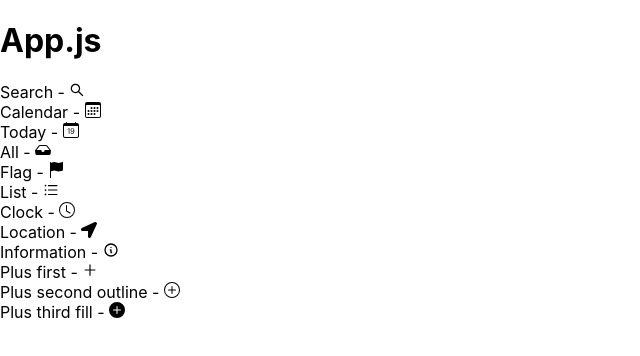
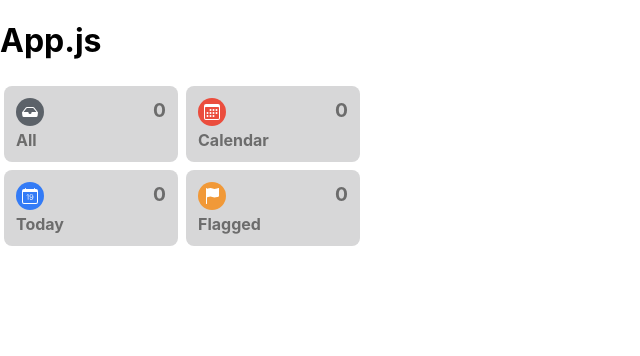
Before and after one commit to Olexandr25/ios-Planner, a React (Create React App) app: page / in a window 1280 px wide. Shown: the top 356 px of the page, without its empty margins (0-640 px from the left). Built offline with nearby package versions, Linux system fonts and the light colour scheme.

Commit message:
Wrote static switchers

```diff
--- a/src/App.js
+++ b/src/App.js
@@ -1,11 +1,11 @@
-import { AiOutlineSearch } from "react-icons/ai"
-import { Icons } from "./components/Icons/"
+import './styles/styles.css';
+import { Switcher } from "./components/Switcher"
 
 function App() {
   return (
     <div className="App">
       <h1>App.js</h1>
-      <Icons />
+      <Switcher />
     </div>
   )
 }
--- /dev/null
+++ b/src/components/Switcher/Switcher.js
@@ -0,0 +1,72 @@
+import React from "react"
+import { SwitcherItem } from "."
+import {
+  BsFillInboxFill,
+  BsCalendar3,
+  BsCalendarDate,
+  BsFillFlagFill,
+} from "react-icons/bs"
+
+const Switcher = () => {
+  const icon = 0,
+    color = 2,
+    length = 0
+  return (
+    <div className="d-flex flex-column">
+      <div className="d-flex">
+        <SwitcherItem
+          color={"switcher-text"}
+          colorFocus={color}
+          bgColor={"bg-color-gray-lighten"}
+          bgColorFocus={"bg-color-gray"}
+          Icon={BsFillInboxFill}
+          iconColor={"color-white"}
+          iconBackgroundColor={"bg-color-gray"}
+          iconColorFocus={icon}
+          text={"All"}
+          length={length}
+        />
+        <SwitcherItem
+          color={"switcher-text"}
+          colorFocus={color}
+          bgColor={"bg-color-gray-lighten"}
+          bgColorFocus={"bg-color-primary"}
+          Icon={BsCalendar3}
+          iconColor={"color-white"}
+          iconBackgroundColor={"bg-color-danger"}
+          iconColorFocus={icon}
+          text={"Calendar"}
+          length={length}
+        />
+      </div>
+      <div className="d-flex">
+        <SwitcherItem
+          color={"switcher-text"}
+          colorFocus={color}
+          bgColor={"bg-color-gray-lighten"}
+          bgColorFocus={"bg-color-danger"}
+          Icon={BsCalendarDate}
+          iconColor={"color-white"}
+          iconBackgroundColor={"bg-color-primary"}
+          iconColorFocus={icon}
+          text={"Today"}
+          length={length}
+        />
+        <SwitcherItem
+          color={"switcher-text"}
+          colorFocus={color}
+          bgColor={"bg-color-gray-lighten"}
+          bgColorFocus={"bg-color-warning"}
+          Icon={BsFillFlagFill}
+          iconColor={"color-white"}
+          iconBackgroundColor={"bg-color-warning"}
+          iconColorFocus={icon}
+          text={"Flagged"}
+          length={length}
+        />
+      </div>
+    </div>
+  )
+}
+
+export default Switcher
--- /dev/null
+++ b/src/components/Switcher/SwitcherItem.js
@@ -0,0 +1,31 @@
+import React from "react"
+
+const SwitcherItem = props => {
+  const {
+    color,
+    colorFocus,
+    bgColor,
+    bgColorFocus,
+    Icon,
+    iconColor,
+    iconBackgroundColor,
+    iconColorFocus,
+    text,
+    length,
+  } = props
+  return (
+    <div className={`p-4 ${color}`}>
+      <div className={`switcher-item ${bgColor}  `}>
+        <div className="d-flex justify-content-between mb-4">
+          <div className={`switcher-icon ${iconBackgroundColor} ${iconColor}`}>
+            <Icon />
+          </div>
+          <div className="fs-larger">{length}</div>
+        </div>
+        <div>{text}</div>
+      </div>
+    </div>
+  )
+}
+
+export default SwitcherItem
--- /dev/null
+++ b/src/components/Switcher/index.js
@@ -0,0 +1,2 @@
+export { default as Switcher } from "./Switcher"
+export { default as SwitcherItem } from "./SwitcherItem"
--- /dev/null
+++ b/src/styles/styles.css
@@ -0,0 +1,92 @@
+.switcher-body {
+  background-color: rgb(215, 215, 216);
+}
+.switcher-text {
+  color: rgb(108, 108, 108);
+}
+
+.switcher-item {
+  /* color: rgb(108, 108, 108); */
+  border-radius: 8px;
+  display: flex;
+  flex-direction: column;
+  padding: 12px;
+  font-weight: bolder;
+  width: 150px; /* doesn't use in GRID */
+}
+
+.switcher-icon {
+  background-color: white; /* Remove this bg-color */
+  border-radius: 50%;
+  width: 24px;
+  height: 24px;
+  display: flex;
+  justify-content: center;
+  align-items: center;
+  padding: 2px;
+}
+
+.d-flex {
+  display: flex;
+}
+
+.flex-column {
+  flex-direction: column;
+}
+
+.flex-row {
+  flex-direction: row;
+}
+
+.justify-content-between {
+  justify-content: space-between;
+}
+
+.fs-larger {
+  font-size: larger;
+}
+
+.p-4 {
+  padding: 4px;
+}
+
+.mb-4 {
+  margin-bottom: 4px;
+}
+
+.mt-4 {
+  margin-top: 4px;
+}
+
+.color-white {
+  color: rgb(255, 255, 255);
+}
+
+.color-gray {
+  color: rgb(92, 98, 105);
+}
+.color-primary {
+  color: rgb(51, 123, 246);
+}
+.color-danger {
+  color: rgb(235, 77, 61);
+}
+.color-warning {
+  color: rgb(241, 153, 56);
+}
+
+.bg-color-gray-lighten {
+  background-color: rgb(215, 215, 216);
+}
+.bg-color-gray {
+  background-color: rgb(92, 98, 105);
+}
+.bg-color-primary {
+  background: rgb(51, 123, 246);
+}
+.bg-color-danger {
+  background: rgb(235, 77, 61);
+}
+.bg-color-warning {
+  background: rgb(241, 153, 56);
+}
```
